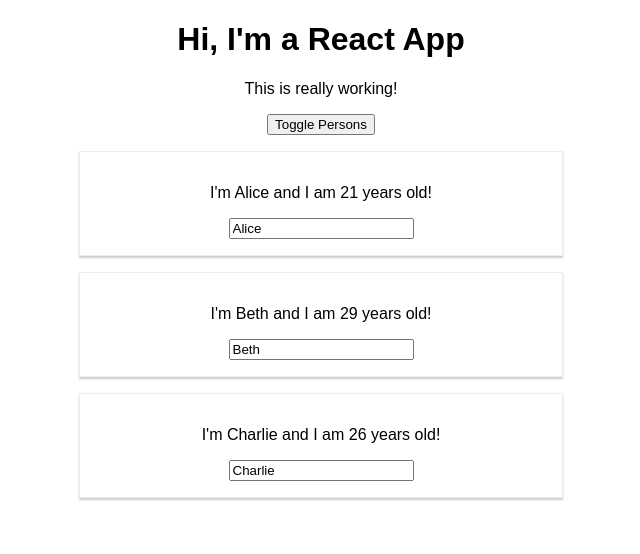
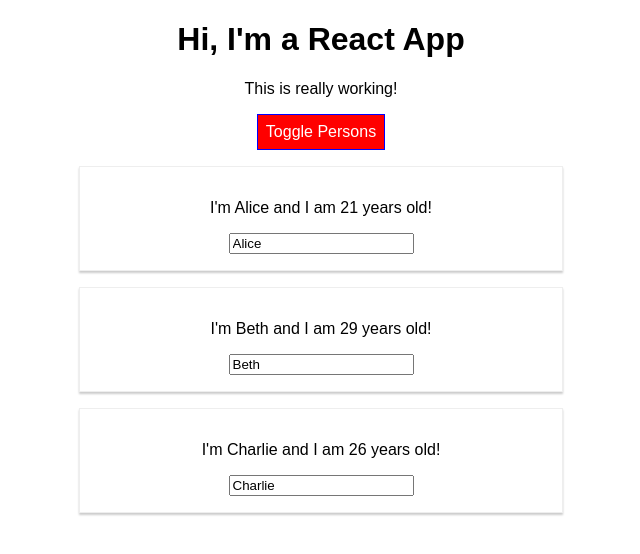
Before and after one commit to jeynesrya/react-complete-guide, a React (Create React App) app: page / in a window 1280 px wide. Both pictures are taken after a click on the button "Toggle Persons". Shown: the top 554 px of the page, without its empty margins (319-959 px from the left). Built offline with nearby package versions, Linux system fonts and the light colour scheme.

Commit message:
now using css modules

```diff
--- a/src/App.css
+++ /dev/null
@@ -1,11 +0,0 @@
-.App {
-  text-align: center;
-}
-
-.red {
-  color: red;
-}
-
-.bold {
-  font-weight: bold;
-}
--- a/src/App.js
+++ b/src/App.js
@@ -1,5 +1,5 @@
 import React, { Component } from 'react';
-import './App.css';
+import classes from './App.module.css';
 import Person from './Person/Person';
 
 
@@ -49,21 +49,8 @@
 
   // gets called whenever a state change occurs.
   render() {
-    const style = {
-      backgroundColor: 'green',
-      color: 'white',
-      font: 'inherit',
-      border: '1px solid blue',
-      padding: '8px',
-      cursor: 'pointer',
-      // radium used here
-      ':hover': {
-        backgroundColor: 'lightgreen',
-        color: 'black'
-      }
-    };
-
     let persons = null;
+    let btnClass = '';
 
     // recommended way for return conditional list(s)
     if (this.state.showPersons) {
@@ -81,27 +68,23 @@
         </div>
       );
       // change style dynamically
-      // style.backgroundColor = 'red';
-      // style[':hover'] = {
-      //   backgroundColor: 'salmon',
-      //   color: 'black'
-      // }
+      btnClass = classes.Red;
     }
 
-    const classes = [];
+    const assignedClasses = [];
     if (this.state.persons.length <= 2) {
-      classes.push('red'); // classes = ['red']
+      assignedClasses.push(classes.red); // classes = ['red']
     }
     if (this.state.persons.length <= 1) {
-      classes.push('bold'); // classes = ['red', 'bold']
+      assignedClasses.push(classes.bold); // classes = ['red', 'bold']
     }
 
     return (
-      <div className="App">
+      <div className={classes.App}>
         <h1>Hi, I'm a React App</h1>
-        <p className={classes.join(' ')}>This is really working!</p>
+        <p className={assignedClasses.join(' ')}>This is really working!</p>
         <button
-          onClick={this.togglePersonsHandler}>Toggle Persons
+          className={btnClass} onClick={this.togglePersonsHandler}>Toggle Persons
         </button>
         {persons}
       </div>
--- /dev/null
+++ b/src/App.module.css
@@ -0,0 +1,33 @@
+.App {
+  text-align: center;
+}
+
+.red {
+  color: red;
+}
+
+.bold {
+  font-weight: bold;
+}
+
+.App button {
+  background-color: green;
+  color: white;
+  font: inherit;
+  border: 1px solid blue;
+  padding: 8px;
+  cursor: pointer;
+}
+
+.App button:hover {
+    background-color: lightgreen;
+    color: black;
+}
+
+.App button.Red {
+  background-color: red;
+}
+
+.App button.Red:hover {
+  background-color: salmon;
+}
--- a/src/Person/Person.js
+++ b/src/Person/Person.js
@@ -1,30 +1,14 @@
 import React from 'react';
-import styled from 'styled-components';
 
-// import './Person.css';
-
-const StyledDiv = styled.div`
-    width: 60%;
-    margin: 16px auto;
-    border: 1px solid #eee;
-    box-shadow: 0 2px 2px #ccc;
-    padding: 16px;
-    text-align: center;
-
-
-    @media (min-width: 500px) {
-        width: 450px;
-    }
-`;
+import classes from './Person.module.css';
 
 const person = ( props ) => {
     return (
-        //<div className="Person" style={style}>
-        <StyledDiv>
+        <div className={classes.Person}>
             <p onClick={props.click}>I'm {props.name} and I am {props.age} years old!</p>
             <p>{props.children}</p>
             <input type="text" onChange={props.changed} value={props.name} />
-        </StyledDiv>
+        </div>
     )
 };
 
--- a/src/Person/Person.css
+++ b/src/Person/Person.module.css
@@ -1,4 +1,4 @@
-/* .Person {
+.Person {
     width: 60%;
     margin: 16px auto;
     border: 1px solid #eee;
@@ -7,8 +7,8 @@
     text-align: center;
 }
 
-@media (min-width: 500px|) {
+@media (min-width: 500px) {
     .Person {
         width: 450px;
     }
-} */
+}
```
